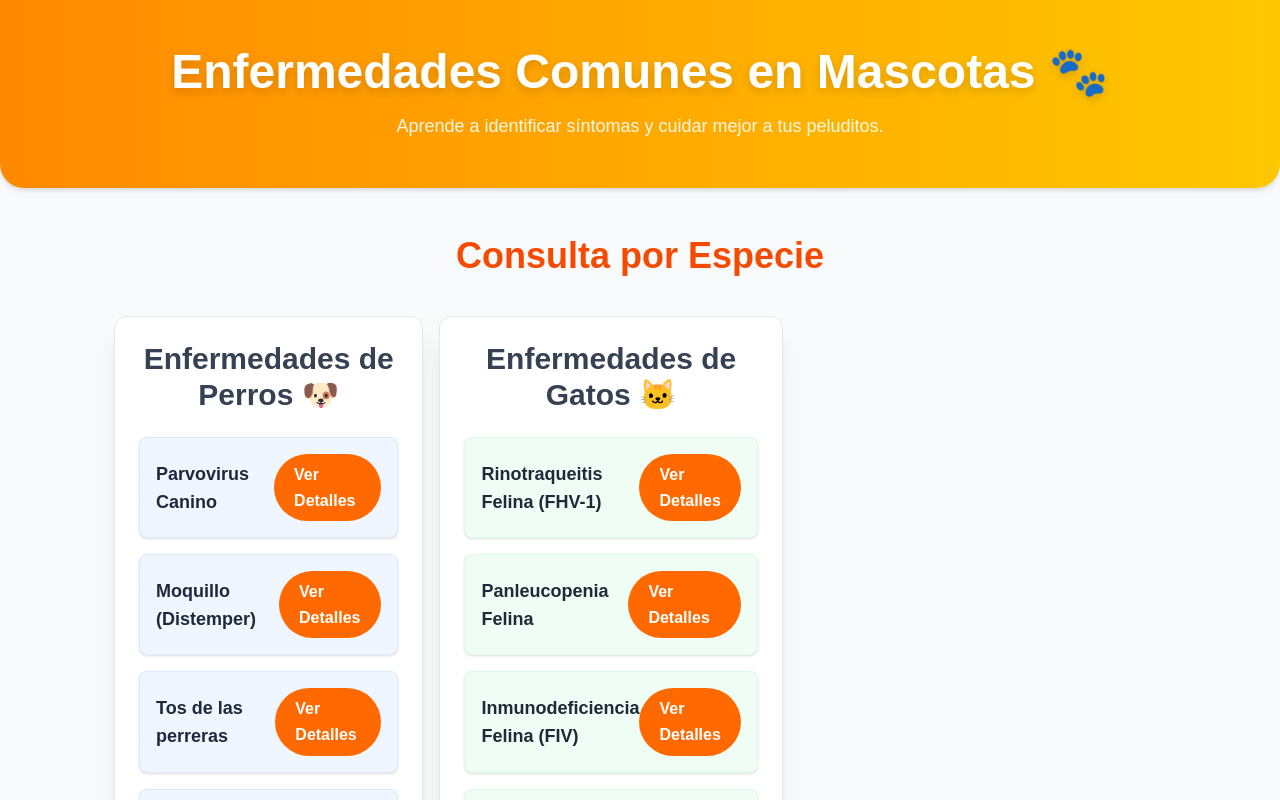
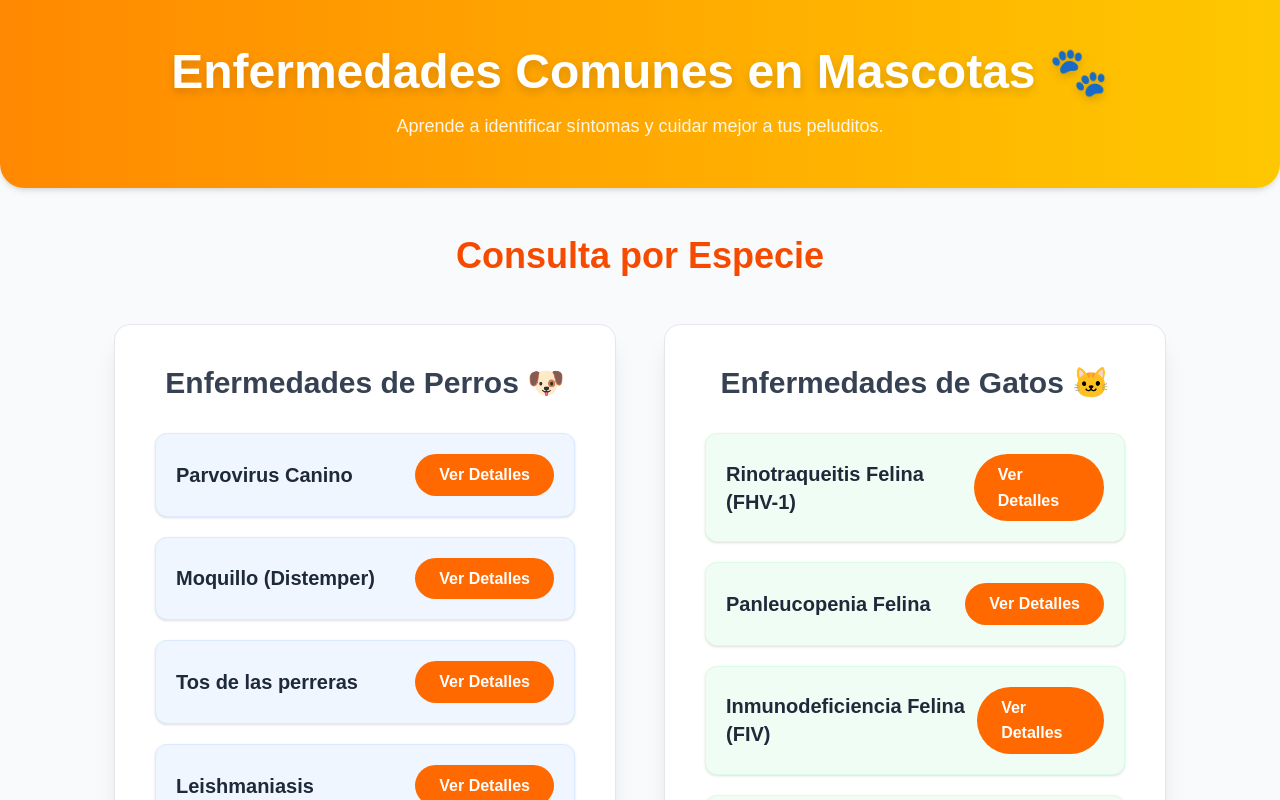
Before and after one commit to RicardoChavira1/prueba1, a Next.js app: page /enfermedades in a window 1280 px wide. Shown: the top 800 px of the page. Built offline with nearby package versions, Linux system fonts and the light colour scheme.

Commit message:
Agregue un nuevo diseño a la sección de enfermedades

```diff
--- a/app/enfermedades/page.tsx
+++ b/app/enfermedades/page.tsx
@@ -8,7 +8,7 @@ export default function EnfermedadesPage() {
     return (
         <main className="min-h-screen bg-gray-50">
 
-            {/* Encabezado tipo hero */}
+            {/* Encabezado */}
             <section className="bg-gradient-to-r from-orange-400 to-yellow-400 py-12 shadow-md rounded-b-3xl mb-12">
                 <div className="container mx-auto text-center">
                     <h1 className="text-5xl font-extrabold text-white drop-shadow-lg">
@@ -20,33 +20,33 @@ export default function EnfermedadesPage() {
                 </div>
             </section>
 
-            {/* Sección de categorías */}
-            <section className="container mx-auto px-6 mb-16">
-                <h2 className="text-4xl font-bold text-center text-orange-600 mb-10">
+            {/* Sección principal */}
+            <section className="container mx-auto px-6 mb-20">
+                <h2 className="text-4xl font-bold text-center text-orange-600 mb-12">
                     Consulta por Especie
                 </h2>
 
-                <div className="grid grid-cols-1 md:grid-cols-2 gap-10">
+                <div className="flex flex-col md:flex-row gap-12 justify-between">
 
-                    {/* Tarjeta perros */}
-                    <div className="bg-white p-6 rounded-xl shadow-xl border border-gray-200">
-                        <h3 className="text-3xl font-bold mb-6 text-center text-gray-700">
+                    {/* Columna Perros */}
+                    <div className="w-full md:w-1/2 bg-white p-10 rounded-2xl shadow-xl border border-gray-200">
+                        <h3 className="text-3xl font-bold mb-8 text-center text-gray-700">
                             Enfermedades de Perros 🐶
                         </h3>
 
-                        <ul className="space-y-4">
+                        <ul className="space-y-5">
                             {enfermedadesPerros.map((enfermedad: Enfermedad) => (
                                 <li
                                     key={enfermedad.id}
-                                    className="flex items-center justify-between bg-blue-50 p-4 rounded-lg shadow-sm border border-blue-100"
+                                    className="flex items-center justify-between bg-blue-50 p-5 rounded-xl shadow-sm border border-blue-100 hover:shadow-md transition"
                                 >
-                                    <span className="text-lg font-semibold text-gray-800">
+                                    <span className="text-xl font-semibold text-gray-800">
                                         {enfermedad.nombre}
                                     </span>
 
                                     <Link
                                         href={`/enfermedades/${enfermedad.id}`}
-                                        className="bg-orange-500 hover:bg-orange-600 text-white font-bold py-2 px-5 rounded-full transition"
+                                        className="bg-orange-500 hover:bg-orange-600 text-white font-bold py-2 px-6 rounded-full transition"
                                     >
                                         Ver Detalles
                                     </Link>
@@ -55,25 +55,25 @@ export default function EnfermedadesPage() {
                         </ul>
                     </div>
 
-                    {/* Tarjeta gatos */}
-                    <div className="bg-white p-6 rounded-xl shadow-xl border border-gray-200">
-                        <h3 className="text-3xl font-bold mb-6 text-center text-gray-700">
+                    {/* Columna Gatos */}
+                    <div className="w-full md:w-1/2 bg-white p-10 rounded-2xl shadow-xl border border-gray-200">
+                        <h3 className="text-3xl font-bold mb-8 text-center text-gray-700">
                             Enfermedades de Gatos 🐱
                         </h3>
 
-                        <ul className="space-y-4">
+                        <ul className="space-y-5">
                             {enfermedadesGatos.map((enfermedad: Enfermedad) => (
                                 <li
                                     key={enfermedad.id}
-                                    className="flex items-center justify-between bg-green-50 p-4 rounded-lg shadow-sm border border-green-100"
+                                    className="flex items-center justify-between bg-green-50 p-5 rounded-xl shadow-sm border border-green-100 hover:shadow-md transition"
                                 >
-                                    <span className="text-lg font-semibold text-gray-800">
+                                    <span className="text-xl font-semibold text-gray-800">
                                         {enfermedad.nombre}
                                     </span>
 
                                     <Link
                                         href={`/enfermedades/${enfermedad.id}`}
-                                        className="bg-orange-500 hover:bg-orange-600 text-white font-bold py-2 px-5 rounded-full transition"
+                                        className="bg-orange-500 hover:bg-orange-600 text-white font-bold py-2 px-6 rounded-full transition"
                                     >
                                         Ver Detalles
                                     </Link>
@@ -85,7 +85,7 @@ export default function EnfermedadesPage() {
                 </div>
             </section>
 
-            {/* Sección bonita final */}
+            {/* Pie elegante */}
             <section className="bg-white py-16 mt-10 shadow-inner">
                 <h2 className="text-4xl font-bold text-center text-gray-800 mb-6">
                     Cuidar a tus mascotas es cuidarte a ti 💛
```
